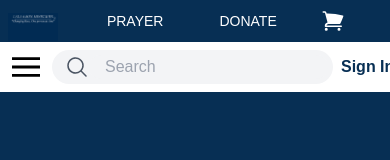
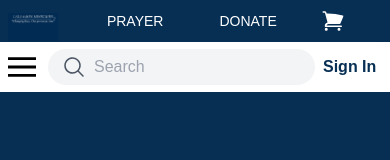
Before and after one commit to Fortzy05/Laurabon-foundation-2.0, a React (Vite) app: page / in a window 390 px wide. Shown: the top 160 px of the page. Built offline with nearby package versions, Linux system fonts and the light colour scheme.

Commit message:
fixes on center header

```diff
--- a/src/Components/HeaderCenter.jsx
+++ b/src/Components/HeaderCenter.jsx
@@ -4,7 +4,7 @@ function HeaderCenter() {
   return (
     <div className="flex shadow-md h-[50px] items-center">
       <div>
-        <button className="flex ml-3 md:hidden focus:outline-none">
+        <button className="flex ml-2 md:hidden focus:outline-none">
           <svg
             class="fill-current h-7 w-7"
             viewBox="0 0 20 20"
@@ -25,17 +25,17 @@ function HeaderCenter() {
         </div>
       </div>
 
-      <form className="flex md:hidden ml-3 items-center bg-gray-100 rounded-full p-[5px] flex-grow">
+      <form className="flex md:hidden ml-3 items-center bg-gray-100 rounded-full p-[6px] flex-grow">
         <MagnifyingGlassIcon className="ml-2 h-6 text-gray-600" />
         <input
           type="text"
           placeholder="Search"
-          className="md:hidden bg-gray-100 flex-1 px-4 rounded-full focus:outline-none"
+          className="md:hidden bg-gray-100 flex-1 px-2 rounded-full focus:outline-none"
         />
       </form>
 
       <p className="flex md:hidden font-bold text-[#072f54]">
-        <a href="" className="px-2 flex-shrink-0">
+        <a href="" className="px-2 flex-shrink-0 mr-7">
           Sign In
         </a>
       </p>
```
